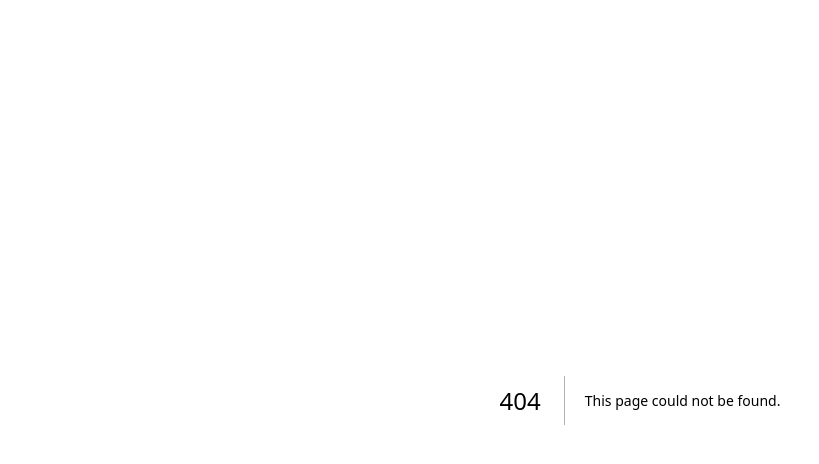
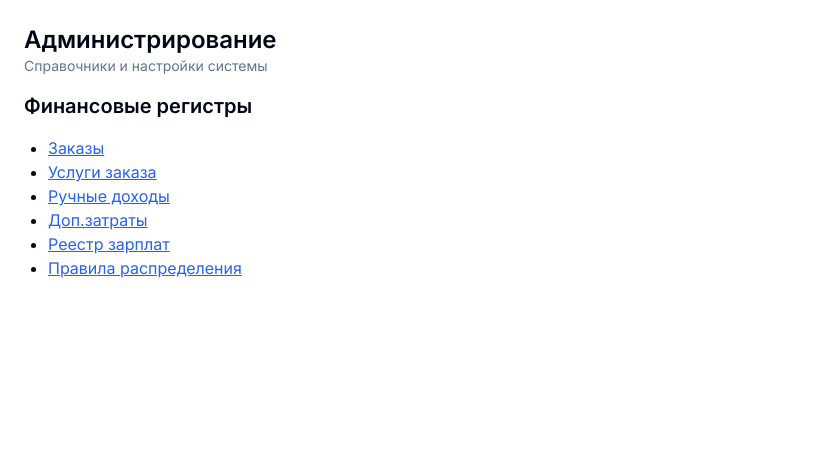
Before and after one commit to VSenichevPersonal/CredosProjectManagement, a Next.js app: page /admin/finance in a window 1280 px wide. Before the commit this address had no page. Shown: the top 464 px of the page, without its empty margins (0-819 px from the left). Built offline with nearby package versions, Linux system fonts and the light colour scheme.

Commit message:
admin: каркас раздела (layout, разделы: справочники и финрегистры); build OK

```diff
--- /dev/null
+++ b/src/app/admin/dictionaries/page.tsx
@@ -0,0 +1,17 @@
+export default function DictionariesPage() {
+  const items = [
+    { name: "Направления", href: "/admin/dictionaries/directions" },
+    { name: "Сотрудники", href: "/admin/dictionaries/employees" },
+    { name: "Проекты", href: "/admin/dictionaries/projects" },
+  ]
+  return (
+    <div className="grid gap-4">
+      <h2 className="text-xl font-semibold">Справочники</h2>
+      <ul className="list-disc pl-6">
+        {items.map(i => (
+          <li key={i.href}><a className="text-blue-600 underline" href={i.href}>{i.name}</a></li>
+        ))}
+      </ul>
+    </div>
+  )
+}
--- /dev/null
+++ b/src/app/admin/finance/page.tsx
@@ -0,0 +1,20 @@
+export default function FinanceRegistersPage() {
+  const items = [
+    { name: "Заказы", href: "/admin/finance/orders" },
+    { name: "Услуги заказа", href: "/admin/finance/services" },
+    { name: "Ручные доходы", href: "/admin/finance/revenues" },
+    { name: "Доп.затраты", href: "/admin/finance/extra-costs" },
+    { name: "Реестр зарплат", href: "/admin/finance/salary" },
+    { name: "Правила распределения", href: "/admin/finance/allocations" },
+  ]
+  return (
+    <div className="grid gap-4">
+      <h2 className="text-xl font-semibold">Финансовые регистры</h2>
+      <ul className="list-disc pl-6">
+        {items.map(i => (
+          <li key={i.href}><a className="text-blue-600 underline" href={i.href}>{i.name}</a></li>
+        ))}
+      </ul>
+    </div>
+  )
+}
--- /dev/null
+++ b/src/app/admin/layout.tsx
@@ -0,0 +1,11 @@
+export default function AdminLayout({ children }: { children: React.ReactNode }) {
+  return (
+    <div className="p-6">
+      <div className="mb-4">
+        <h1 className="text-2xl font-semibold">Администрирование</h1>
+        <p className="text-sm text-muted-foreground">Справочники и настройки системы</p>
+      </div>
+      {children}
+    </div>
+  )
+}
--- /dev/null
+++ b/src/app/admin/page.tsx
@@ -0,0 +1,22 @@
+import Link from "next/link"
+
+const sections = [
+  { href: "/admin/dictionaries", title: "Справочники" },
+  { href: "/admin/finance", title: "Финансовые регистры" },
+  { href: "/admin/access", title: "Доступ и роли" },
+]
+
+export default function AdminHome() {
+  return (
+    <div className="grid gap-4">
+      <div className="grid grid-cols-1 sm:grid-cols-2 lg:grid-cols-3 gap-4">
+        {sections.map((s) => (
+          <Link key={s.href} href={s.href} className="border rounded-md p-4 hover:bg-muted">
+            <div className="text-lg font-medium">{s.title}</div>
+            <div className="text-sm text-muted-foreground">Перейти в раздел</div>
+          </Link>
+        ))}
+      </div>
+    </div>
+  )
+}
```
